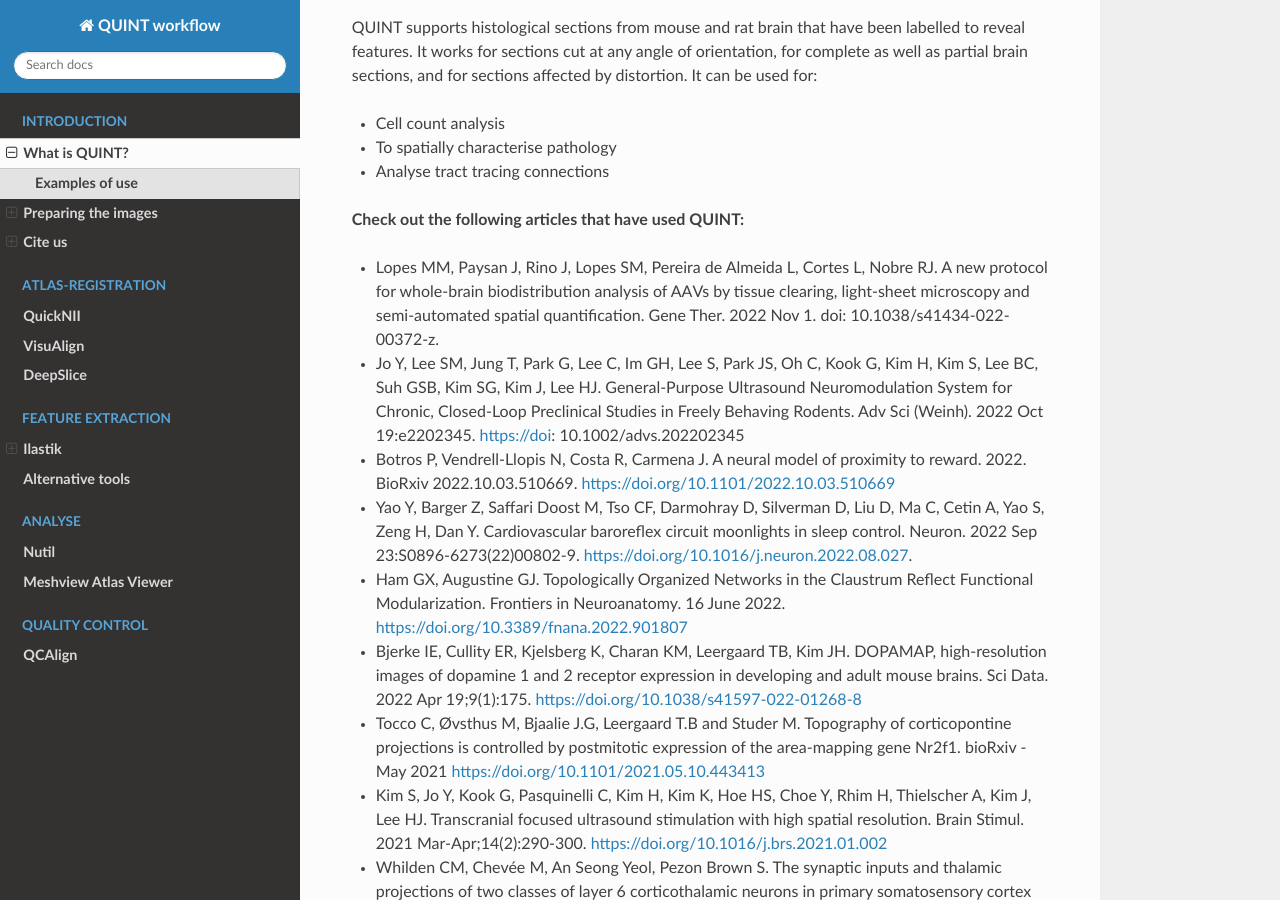
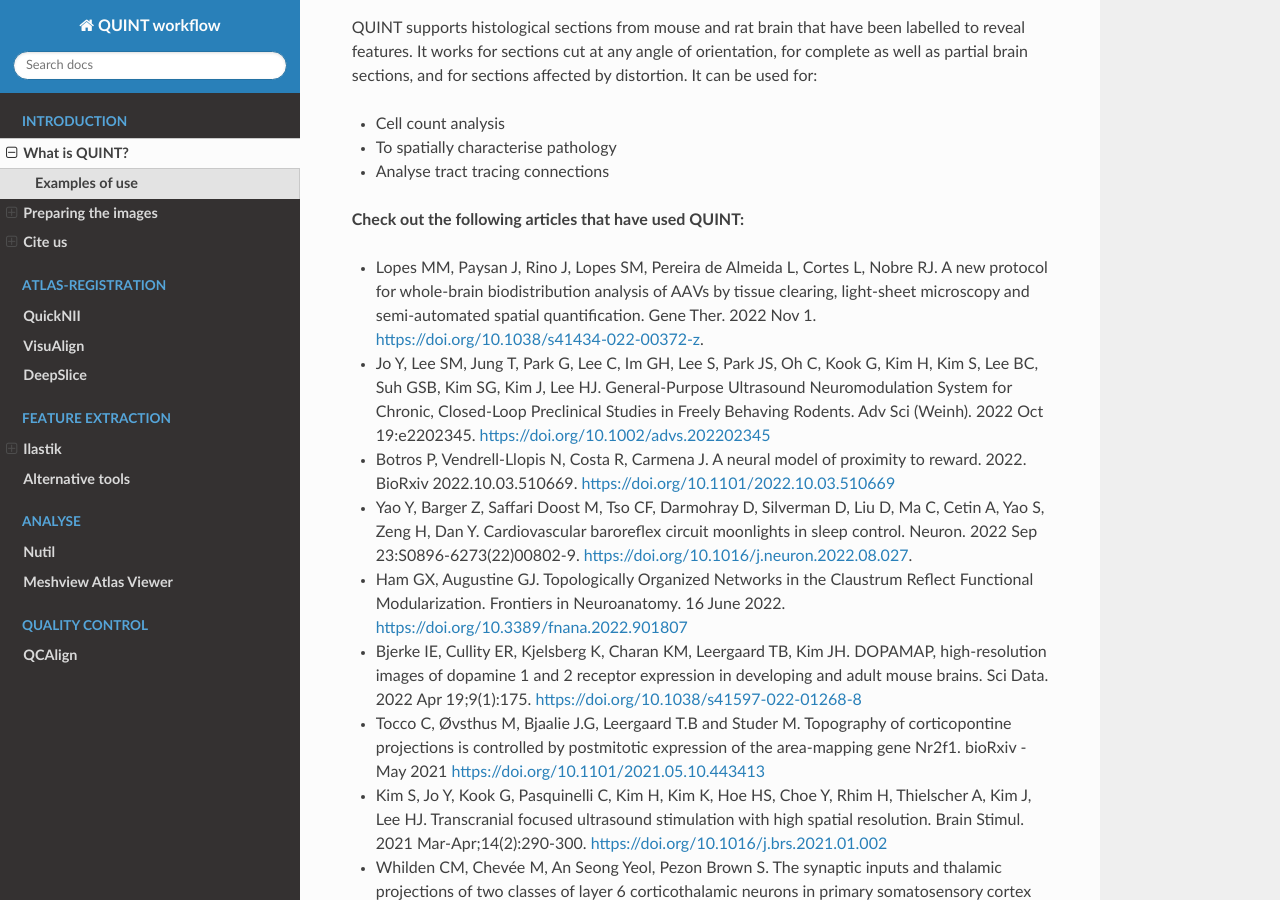
Before and after one commit to Neural-Systems-at-UIO/QUINT_workflow, a Sphinx documentation site: the page built from docs/QUINTintro.rst, in a window 1280 px wide and 900 px high, scrolled down 1571 px. Built offline with Sphinx 7.4.7 and the Read the Docs theme 2.0.0, drawn with Linux system fonts in a browser that asks for light colours; some of the changed lines change nothing that is shown.

Commit message:
Update QUINTintro.rst

```diff
--- a/docs/QUINTintro.rst
+++ b/docs/QUINTintro.rst
@@ -39,9 +39,9 @@
 
 **Check out the following articles that have used QUINT:**
 
-* Lopes MM, Paysan J, Rino J, Lopes SM, Pereira de Almeida L, Cortes L, Nobre RJ. A new protocol for whole-brain biodistribution analysis of AAVs by tissue clearing, light-sheet microscopy and semi-automated spatial quantification. Gene Ther. 2022 Nov 1. doi: 10.1038/s41434-022-00372-z.
+* Lopes MM, Paysan J, Rino J, Lopes SM, Pereira de Almeida L, Cortes L, Nobre RJ. A new protocol for whole-brain biodistribution analysis of AAVs by tissue clearing, light-sheet microscopy and semi-automated spatial quantification. Gene Ther. 2022 Nov 1. https://doi.org/10.1038/s41434-022-00372-z.
 
-* Jo Y, Lee SM, Jung T, Park G, Lee C, Im GH, Lee S, Park JS, Oh C, Kook G, Kim H, Kim S, Lee BC, Suh GSB, Kim SG, Kim J, Lee HJ. General-Purpose Ultrasound Neuromodulation System for Chronic, Closed-Loop Preclinical Studies in Freely Behaving Rodents. Adv Sci (Weinh). 2022 Oct 19:e2202345. https://doi: 10.1002/advs.202202345
+* Jo Y, Lee SM, Jung T, Park G, Lee C, Im GH, Lee S, Park JS, Oh C, Kook G, Kim H, Kim S, Lee BC, Suh GSB, Kim SG, Kim J, Lee HJ. General-Purpose Ultrasound Neuromodulation System for Chronic, Closed-Loop Preclinical Studies in Freely Behaving Rodents. Adv Sci (Weinh). 2022 Oct 19:e2202345. https://doi.org/10.1002/advs.202202345
 
 * Botros P, Vendrell-Llopis N, Costa R, Carmena J. A neural model of proximity to reward. 2022. BioRxiv 2022.10.03.510669. https://doi.org/10.1101/2022.10.03.510669
 
```
